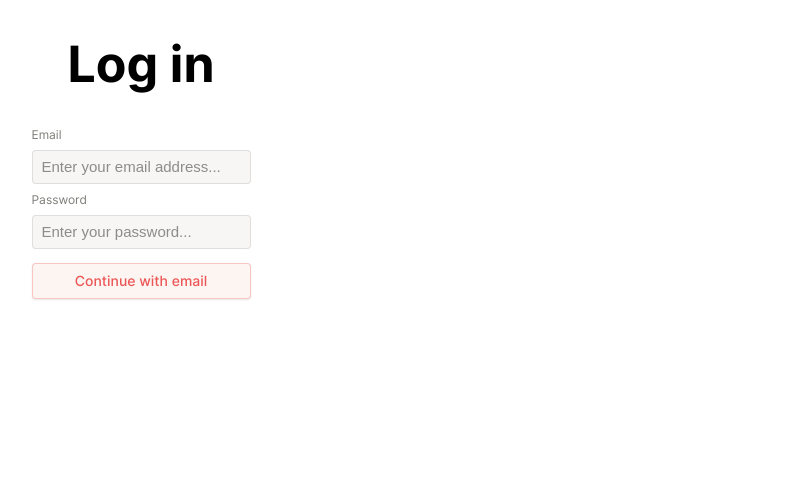
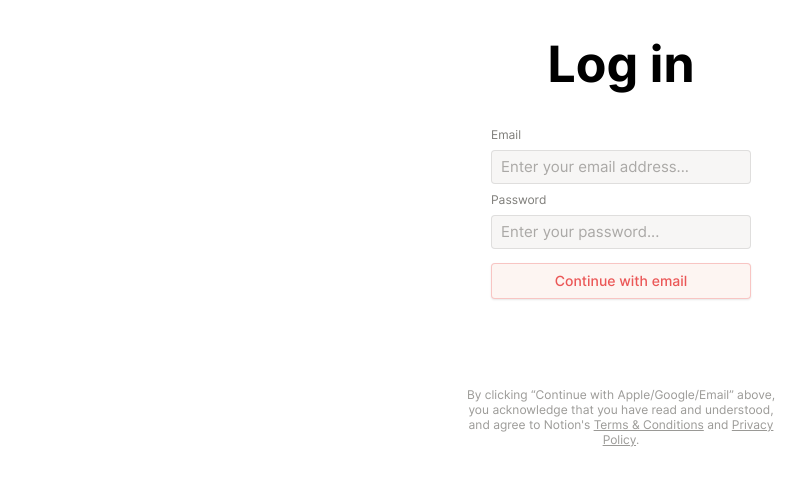
Before and after one commit to celuu/notion-clone, a React (Create React App) app in the folder frontend/: page /login in a window 1280 px wide. Shown: the top 484 px of the page, without its empty margins (19-824 px from the left). Built offline with nearby package versions, Linux system fonts and the light colour scheme.

Commit message:
login page styling p2

```diff
--- a/frontend/src/features/Login/Login.css
+++ b/frontend/src/features/Login/Login.css
@@ -1,5 +1,5 @@
 #email, #password {
-  font-family: 'inter-ui-regular', -apple-system, BlinkMacSystemFont 'Segoe UI', sans-serif;
+  font-family: 'inter-ui-regular', 'Segoe UI', sans-serif;
   font-size: 15px;
   line-height: 26px;
   padding: 4px 10px;
@@ -13,16 +13,22 @@
   margin-bottom: 8px;
 }
 
+#email:focus, #password:focus {
+  outline-color: #B2D3F3;
+  outline-width: thick;
+}
+
 #email::placeholder, #password::placeholder {
-  color: rgba(55, 53, 47, 0.55);
+  color: rgba(55, 53, 47, 0.4);
   user-select: none;
 }
 
 .login-form-container {
+  width: 100%;
   display: flex;
   flex-direction: column;
+  justify-content: center;
   align-items: center;
-  max-width: 320px;
   margin-bottom: 16vh;
 }
 
@@ -78,3 +84,18 @@
   width: 100%;
   text-align: center;
 }
+
+.disclaimer-text {
+  max-width: 320px;
+  margin-top: 64px;
+  margin-bottom: 0px;
+  font-size: 12px;
+  color: rgba(55, 53, 47, 0.5);
+  text-align: center;
+}
+
+.scribble-link {
+  color: inherit;
+  user-select: none;
+  cursor: pointer;
+}
--- a/frontend/src/features/Login/Login.tsx
+++ b/frontend/src/features/Login/Login.tsx
@@ -32,9 +32,25 @@ const Login: React.FC = () => {
           value={password}
           onChange={(e) => setPassword(e.target.value)}
         />
-        <button className="form-continue-button" disabled={!!isLoading}>Continue with email</button>
+        <button className="form-continue-button" disabled={!!isLoading}>
+          Continue with email
+        </button>
         {error && <div className="error">{error}</div>}
       </form>
+      <div className="disclaimer-text">
+        <p>
+          By clicking “Continue with Apple/Google/Email” above, you
+          acknowledge that you have read and understood, and agree to Notion's{" "}
+          <a className="scribble-link" href="https://www.notion.so/Terms-and-Privacy-28ffdd083dc3473e9c2da6ec011b58ac#33378f25e4084c96bb32bbae0cd074c5">
+            Terms & Conditions
+          </a>{" "}
+          and{" "}
+          <a className="scribble-link" href="https://www.notion.so/Privacy-Policy-3468d120cf614d4c9014c09f6adc9091">
+            Privacy Policy
+          </a>
+          .
+        </p>
+      </div>
     </div>
   );
 };
```
